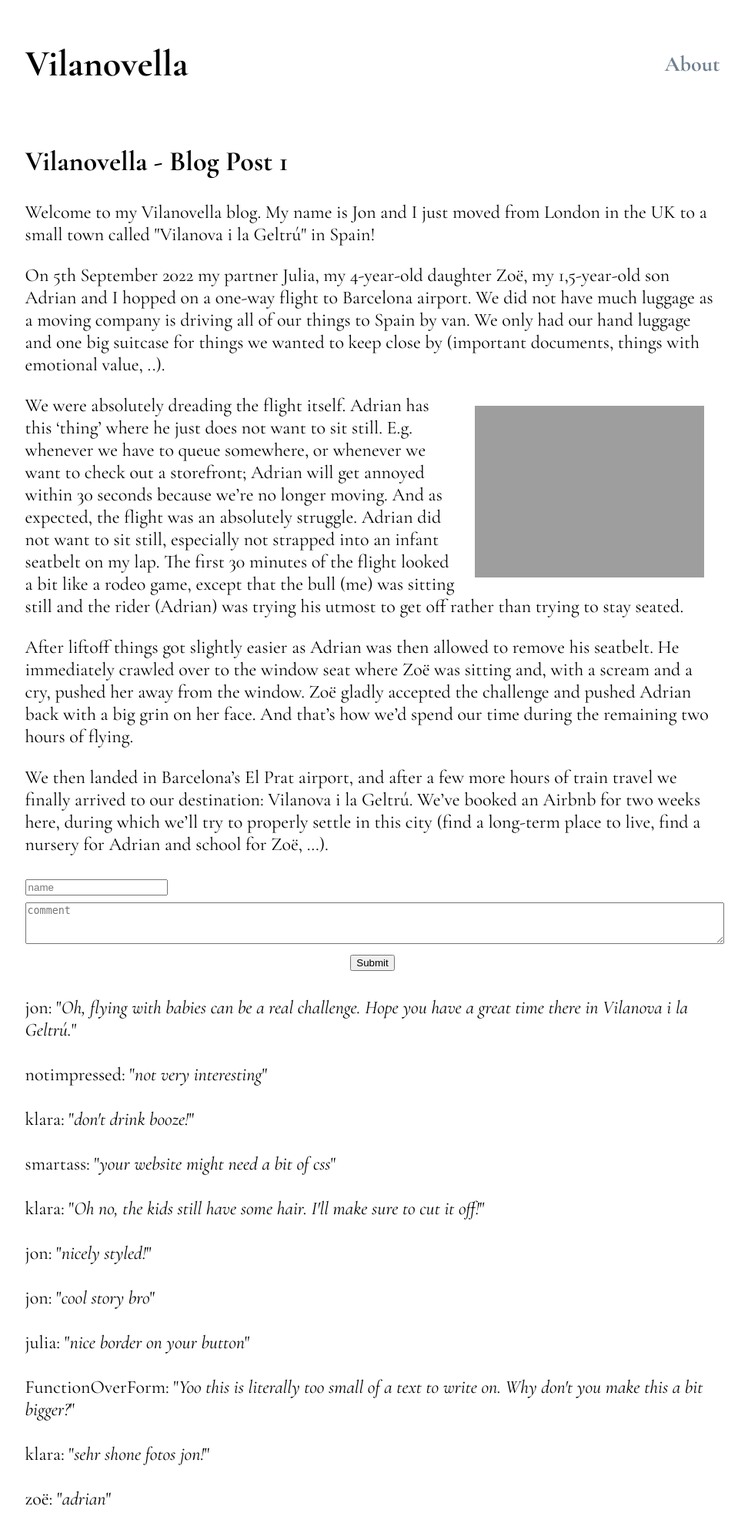
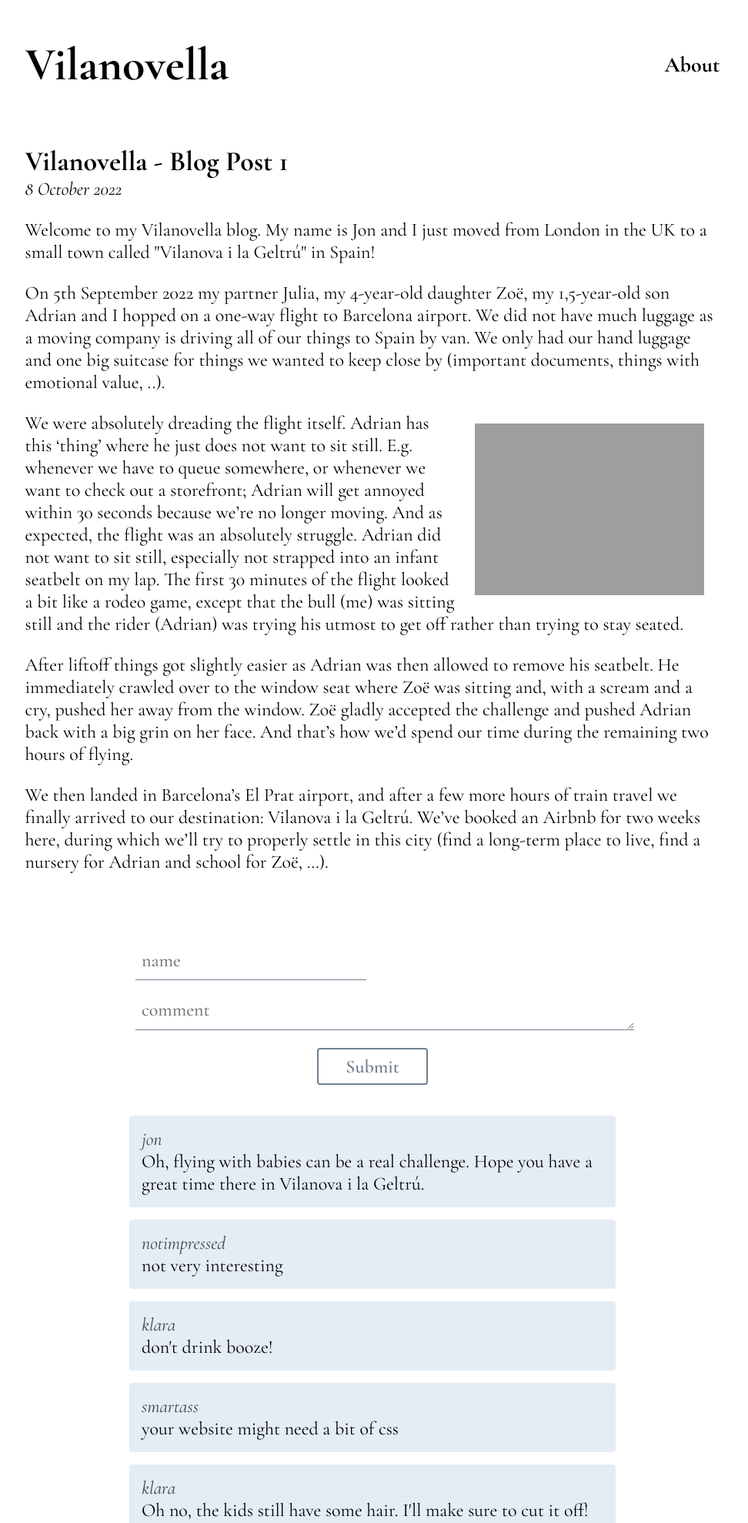
Before and after one commit to tinkerbits/vilanovella-server, a Django app: page /post/1/ in a window 1280 px wide. Shown: the top 1978 px of the page at 77% size, without its empty margins (156-1128 px from the left). Run offline with Django 4.2, Linux system fonts and the light colour scheme; data comes from the database, SQL or seed files in the repository; both versions use the stored data as it was after the commit; some libraries are stand-ins or nearby versions; some web fonts are replaced; grey boxes are pictures that could not be loaded.

Commit message:
added timestamp and some small styling improvements

```diff
--- a/static/css/base.css
+++ b/static/css/base.css
@@ -1,4 +1,3 @@
-
 body {
     display: grid;
     grid-template-columns: 1fr 4fr 1fr 1fr;
@@ -34,7 +33,6 @@ header {
     grid-column-start: 2;
     grid-row-start: 2;
     grid-column-end: 4;
-
 }
 
 footer {
@@ -43,6 +41,7 @@ footer {
     grid-column-end: 5;
     margin: auto;
     color: lightslategrey;
+    padding-bottom: 1rem;
 }
 
 /*header menu*/
@@ -51,6 +50,7 @@ footer {
     grid-column-end: 3;
     align-self: center;
     text-align: left;
+    font-size: 60px;
 }
 
 .about {
@@ -67,38 +67,132 @@ a {
 }
 
 a:hover {
-    color: rgb(61, 69, 78);
+    color: #3d454e;
     text-decoration: none;
 }
 
 h1 a {
-    color: black;
+    color: #000000;
     text-decoration: none;
 }
 
 h1 a:hover {
-    color: slategrey;
+    color: #708090;
     text-decoration: none;
 }
 
 h2 a {
-    color: black;
+    color: #000000;
     text-decoration: none;
 }
 
 h2 a:hover {
-    color: slategrey;
+    color: #708090;
+    text-decoration: none;
+}
+
+h3 a {
+    color: #000000;
+    text-decoration: none;
+}
+
+h3 a:hover {
+    color: #708090;
     text-decoration: none;
 }
 
 /*comment form*/
+.form-name {
+    margin: 0.5rem;
+    padding: 0.5rem;
+    height: 2rem;
+    font-size: 1.2rem;
+    color: #3d454e;
+    border: none;
+    border-bottom: 1px solid #708090;
+    font-family: 'Cormorant Garamond', serif;
+    font-weight: 500;
+    font-size: 18pt;
+
+}
+
 .form-comment {
-    margin-top: 0.5rem;
+    margin: 0.5rem;
+    padding: 0.5rem;
     width: 100%;
-    height: 3rem;
+    height: 2rem;
+    font-size: 1.2rem;
+    color: #3d454e;
+    border: none;
+    border-bottom: 1px solid #708090;
+    font-family: 'Cormorant Garamond', serif;
+    font-weight: 500;
+    font-size: 18pt;
+    resize: vertical;
+    overflow: hidden;
+
 }
 
 .form-button {
     text-align: center;
     margin-bottom: 2rem;
 }
+
+
+.form-name:focus {
+    outline: none;
+    border: none;
+    border-bottom: 2px solid #708090;
+  }
+
+  .form-comment:focus {
+    outline: none;
+    border: none;
+    border-bottom: 2px solid #708090;
+  }
+
+  button[type="submit"] {
+    margin: 0.5rem;
+    padding: 0.5rem;
+    height: 3rem;
+    width: 9rem;
+    font-size: 1.2rem;
+    background-color: white;
+    color: #708090;
+    border: 2px solid #708090;
+    font-family: 'Cormorant Garamond', serif;
+    font-weight: 600;
+    font-size: 18pt;
+    border-radius: 4px;
+  }
+
+  button[type="submit"]:hover {
+    background-color: #708090;
+    color: white;
+  }
+
+  div.comments-section {
+    margin-left: 15%;
+    margin-right: 15%;
+  }
+
+  div.comment-box {
+    background-color: #e4ecf5;
+    border-radius: 4px;
+    margin-top: 1rem;
+    margin-bottom: 1rem;
+    padding: 1rem;
+  }
+
+  span.user-name {
+    color: #3d454e;
+  }
+
+  /*post-header*/
+  .post-title {
+    margin-bottom: 0;
+  }
+
+  .post-datetime {
+    margin-top: 0;
+  }
--- a/templates/home.html
+++ b/templates/home.html
@@ -4,9 +4,12 @@
 
     {% for post in newest_post_first %}
         <div class="post-entry">
-            <h2>
+            <h2 class="post-title">
                 <a href="{% url 'post_detail' post.id %}">{{ post.title }}</a>
             </h2>
+            <p class="post-datetime">
+                <i>{{post.created | date:"j F Y"}}</i>
+            </p>
             <p>
                 {{ post.preheader }} <a href="{% url 'post_detail' post.id %}"><i>read more</i>.</a>
             </p>
--- a/templates/post_detail.html
+++ b/templates/post_detail.html
@@ -4,11 +4,17 @@
 
 <div class="post-entry">
 
-    <h2>{{ post.title }}</h2>
+    <h2 class="post-title">
+        {{ post.title }}
+    </h2>
+    <p class="post-datetime">
+        <i>{{post.created | date:"j F Y"}}</i>
+    </p>
     <p>{{ post.body | safe }}</p>
 </div>
 
-<div>
+<br><br>
+<div class="comments-section">
     <form action="" method="post">
         {% csrf_token %}
         {{ form }}
@@ -16,11 +22,11 @@
             <button type="submit" >Submit</button>
         </div>
     </form>
-</div>
-<div>
     {% for comment in comments %}
-    <i></i>
-        {{comment.name}}: "<i>{{ comment.comment }}</i>"<br><br>
+        <div class="comment-box">
+            <span class="user-name"><i>{{comment.name}}</i></span><br>
+            {{ comment.comment }}
+        </div>
     {% endfor %}
 </div>
 
```
Also changed, not shown: vilanovella_project/settings.py (+9 -0 lines), db.sqlite3.
